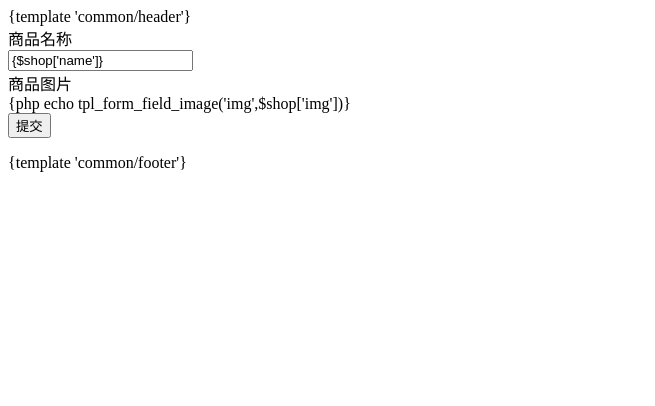
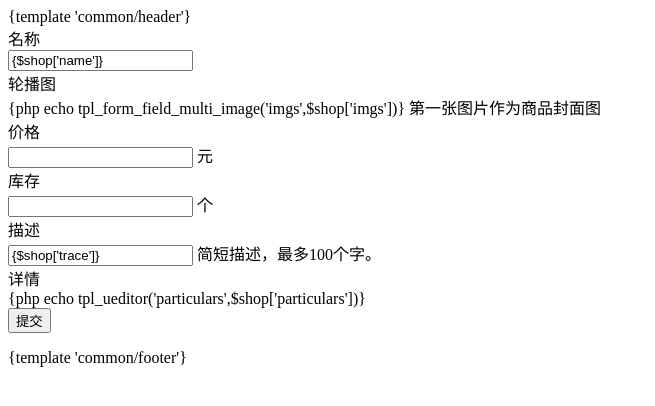
Before and after one commit to bcao1225/we7_module, a PHP site: page /template/add_shop.html in a window 1280 px wide. Shown: the top 406 px of the page, without its empty margins (0-655 px from the left). Run offline with PHP 8.4, Linux system fonts and the light colour scheme.

Commit message:
更新抽奖模块

```diff
--- a/v_prize/template/add_shop.html
+++ b/v_prize/template/add_shop.html
@@ -1,22 +1,61 @@
 {template 'common/header'}
 
 <form class="we7-form" method="post" action="{php echo $this->createWebUrl('add_shop')}">
-    <input type="hidden" name="id" value="{$shop['id']}" />
+    <input type="hidden" name="id" value="{$shop['id']}"/>
     <!--商品名称-->
-    <div class="convention">
-        <div class="form-group">
-            <label class="control-label col-sm-2">商品名称</label>
-            <div class="form-controls col-sm-8">
-                <input class="form-control" type="text" name="name" value="{$shop['name']}">
+    <div class="form-group">
+        <label class="control-label col-sm-2">名称</label>
+        <div class="form-controls col-sm-8">
+            <input class="form-control" type="text" name="name" value="{$shop['name']}">
+        </div>
+    </div>
+
+    <!--商品图片-->
+    <div class="form-group">
+        <label class="control-label col-sm-2">轮播图</label>
+        <div class="form-controls col-sm-8">
+            {php echo tpl_form_field_multi_image('imgs',$shop['imgs'])}
+            <span class="help-block">第一张图片作为商品封面图</span>
+        </div>
+    </div>
+
+    <!--商品价格-->
+    <div class="form-group">
+        <label class="control-label col-sm-2">价格</label>
+        <div class="form-controls col-sm-8">
+            <div class="input-group">
+                <input type="number" class="form-control" name="price" value="{$shop['price']}">
+                <span class="input-group-addon">元</span>
             </div>
         </div>
     </div>
-    <!--商品图片-->
-    <div class="convention">
-        <div class="form-group">
-            <label class="control-label col-sm-2">商品图片</label>
-            <div class="form-controls col-sm-8">
-                {php echo tpl_form_field_image('img',$shop['img'])}
+
+    <!--商品库存-->
+    <div class="form-group">
+        <label class="control-label col-sm-2">库存</label>
+        <div class="form-controls col-sm-8">
+            <div class="input-group">
+                <input type="number" class="form-control" name="inventory" value="{$shop['inventory']}">
+                <span class="input-group-addon">个</span>
+            </div>
+        </div>
+    </div>
+
+    <!--商品描述-->
+    <div class="form-group">
+        <label class="control-label col-sm-2">描述</label>
+        <div class="form-controls col-sm-8">
+            <input type="text" class="form-control" name="trace" maxlength="100" value="{$shop['trace']}">
+            <span class="help-block">简短描述，最多100个字。</span>
+        </div>
+    </div>
+
+    <!--商品详情-->
+    <div class="form-group">
+        <label class="control-label col-sm-2">详情</label>
+        <div class="form-controls col-sm-8">
+            <div class="input-group">
+                {php echo tpl_ueditor('particulars',$shop['particulars'])}
             </div>
         </div>
     </div>
--- /dev/null
+++ b/v_prize/upgrade.php
@@ -0,0 +1,6 @@
+<?php
+//1.1
+if(!pdo_fieldexists('ims_v_prize_system_setting', 'company_img')) {
+    pdo_query("ALTER TABLE "."ims_v_prize_system_setting"." ADD `company_img` varchar(255) NOT NULL DEFAULT '';");
+    pdo_query("ALTER TABLE "."ims_v_prize_system_setting"." ADD `company_particulars` text NOT NULL;");
+}
```
Also changed, not shown: v_prize/inc/web/add_shop.inc.php (+10 -4 lines), v_prize/inc/web/company_setting.inc.php (added, +21 -0 lines), v_prize/inc/web/shop_manager.inc.php (+7 -5 lines), v_prize/inc/web/system_setting.inc.php (+16 -5 lines), v_prize/manifest.xml (+5 -2 lines), v_prize/template/company_setting.html (added, +30 -0 lines), v_prize/template/shop_manager.html (+19 -3 lines), v_prize/template/system_setting.html (+6 -9 lines), v_prize/template/users_setting.html (+4 -6 lines), v_prize/wxapp.php (+41 -13 lines).
